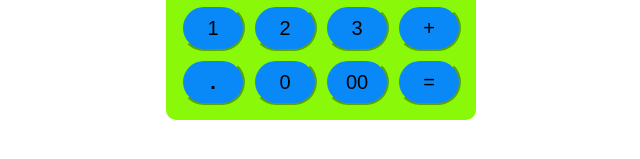
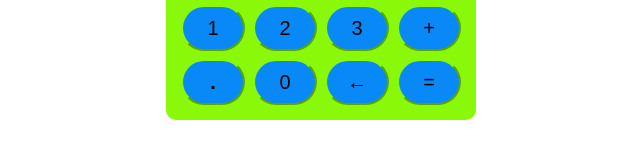
Before and after one commit to Revathi500/revathi500.github.io, a plain HTML site: page calculator/calculator.html in a window 1280 px wide. Shown: the part 315-474 px from the top of the page, 319-959 px from the left. Drawn offline with Linux system fonts and the light colour scheme.

Commit message:
Update calculator.html

```diff
--- a/calculator/calculator.html
+++ b/calculator/calculator.html
@@ -40,7 +40,7 @@
         <tr>
             <td><button><b>.</b></button></td>
             <td><button>0</button></td>
-            <td><button>00</button></td>
+            <td><button>←</button></td>
             <td><button>=</button></td>
         </tr>
     </table>
```
